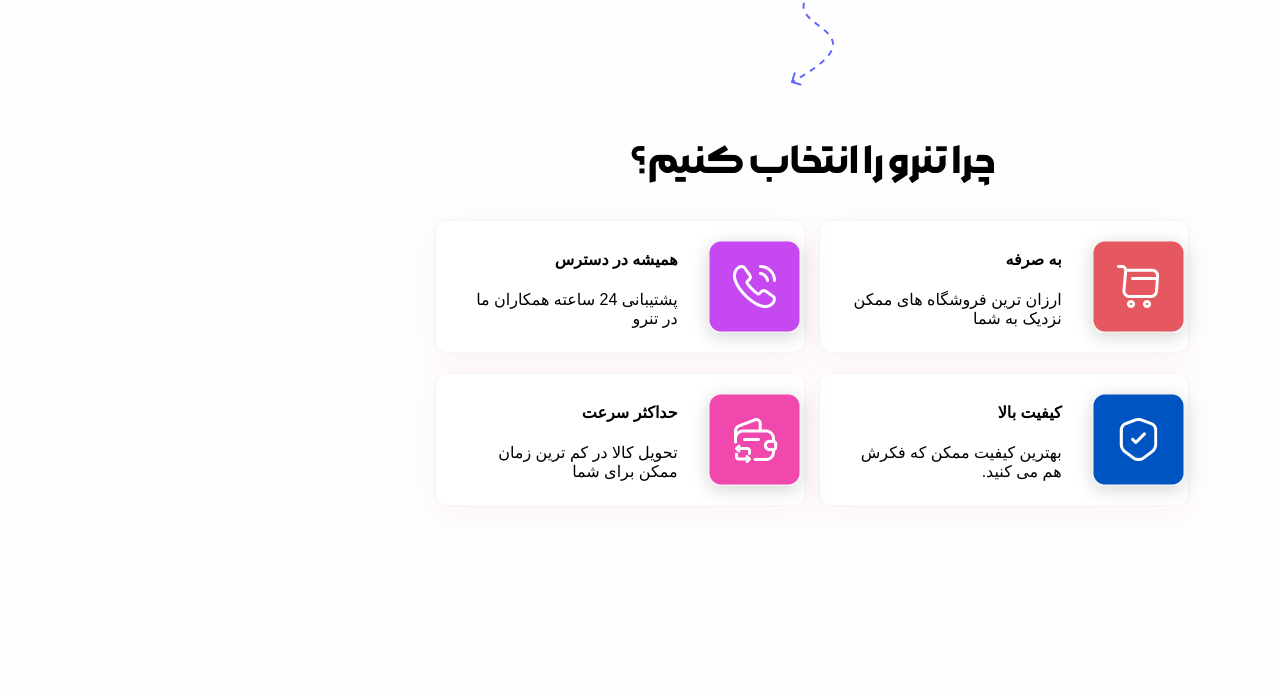
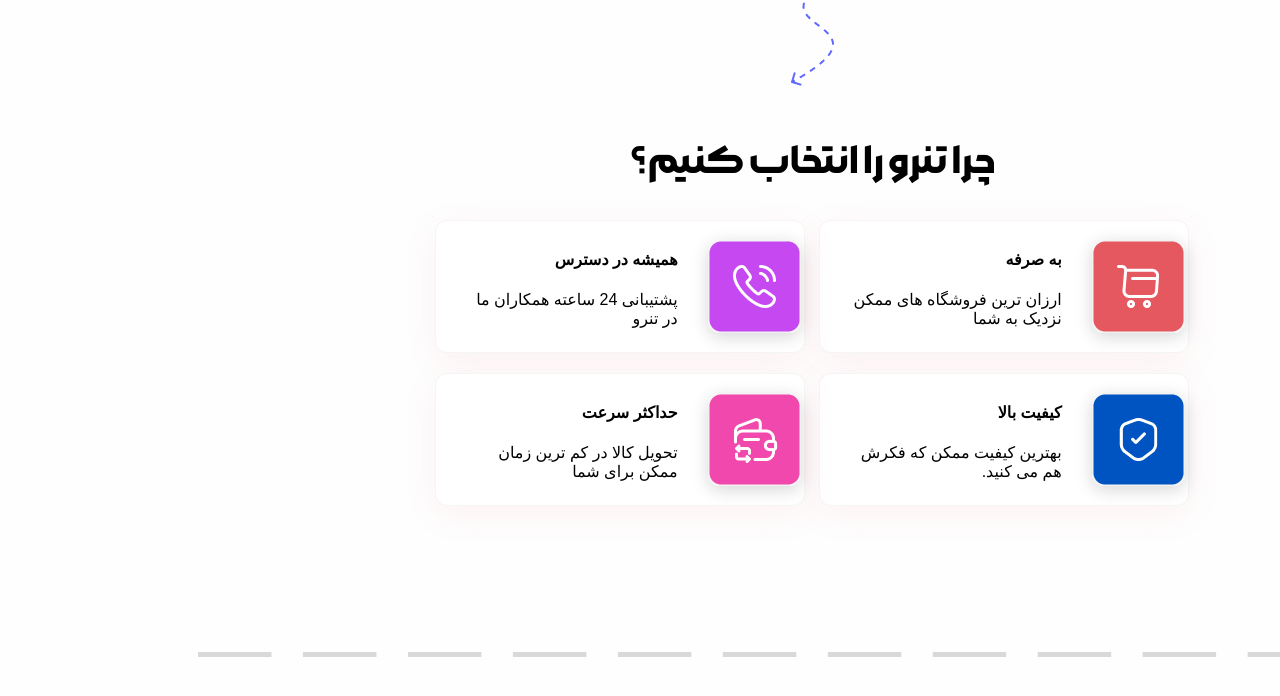
Before and after one commit to Tboumpsh/LandingPage, a plain HTML site: page index.html in a window 1280 px wide. Shown: the part 1632-2328 px from the top of the page. Drawn offline with Linux system fonts and the light colour scheme; a web font is replaced by a local one.

Commit message:
[upload] + [create] upload and create break
Description:
Upload two image (road and delivery)
[create]-create road section in berak.

```diff
--- a/index.html
+++ b/index.html
@@ -154,9 +154,9 @@
                 </div>
             </div>
         </div>
-        <!-- break -->
+        <!-- break road -->
         <div class="breakMotor">
-
+            <img src="images/roadpng.png" alt="">
         </div>
         <!-- Ambassador(Safir) request -->
         <div class="sell"></div>
--- a/style.css
+++ b/style.css
@@ -752,3 +752,15 @@ body {
 *
 *
 */
+
+.breakMotor{
+    height: 300px;
+    display: flex;
+    flex-direction: row;
+    align-items: center;
+    justify-content: center;
+    padding: 2%;
+}
+.breakMotor > img {
+    width: 100%;
+}
```
Also changed, not shown: images/delivery.png (added).
